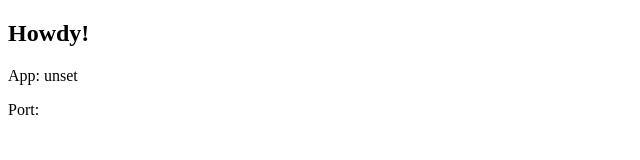
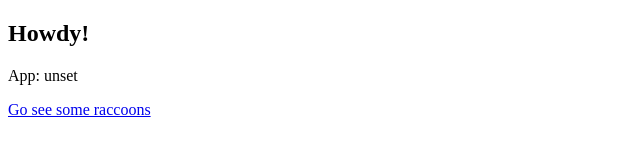
Before and after one commit to AviDuda/nx-gatsby-vercel, a Gatsby site in the folder apps/first/: page / in a window 1280 px wide. Shown: the whole page, without its empty margins (0-640 px from the left). Built offline with nearby package versions, Linux system fonts and the light colour scheme; Gatsby itself is replaced by a stand-in of ours; no server answers.

Commit message:
Add raccoons 🦝

```diff
--- a/apps/first/src/pages/index.tsx
+++ b/apps/first/src/pages/index.tsx
@@ -1,11 +1,14 @@
 import type { PageProps } from "gatsby";
+import { Link } from "gatsby";
 import React from "react";
 
-const IndexPage = (props: PageProps) => (
+const IndexPage = (_props: PageProps) => (
   <main>
     <h2>Howdy!</h2>
     <p>App: {process.env.GATSBY_SUBDOMAIN}</p>
-    <p>Port: {props.location.port}</p>
+    <p>
+      <Link to="raccoons">Go see some raccoons</Link>
+    </p>
   </main>
 );
 
```
Also changed, not shown: apps/first/src/pages/raccoons.tsx (added, +15 -0 lines).
